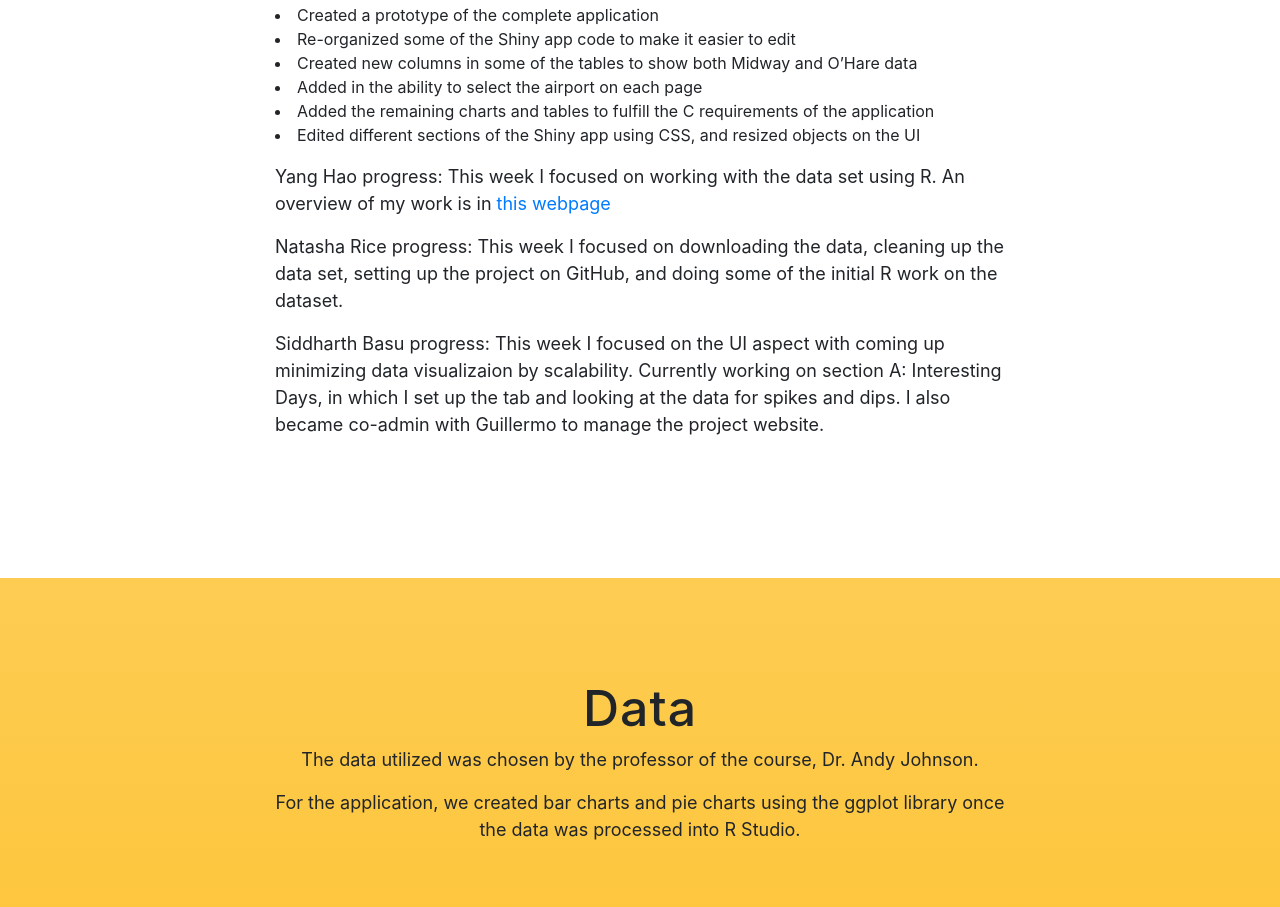
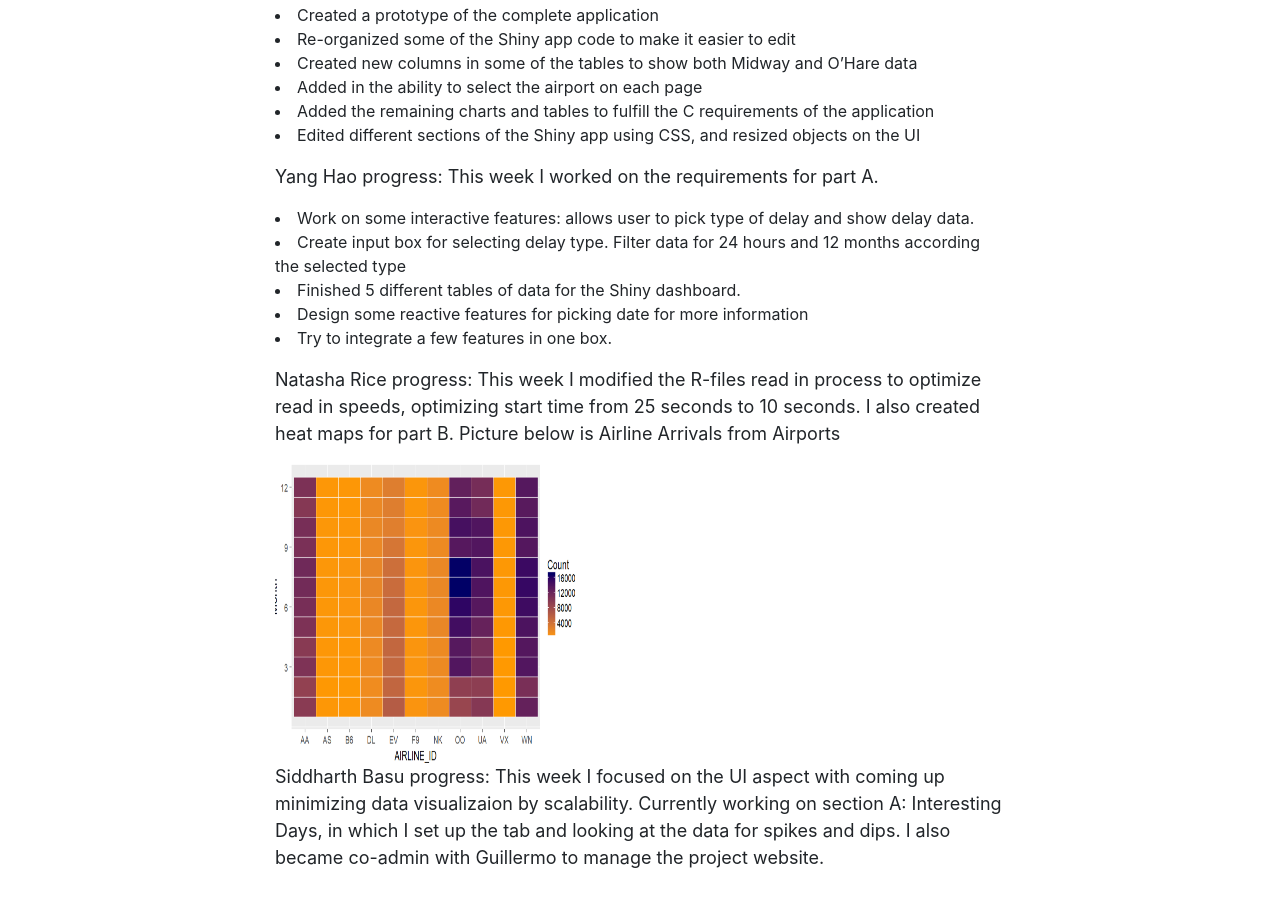
Before and after one commit to guillermokrh/CS-424---Project-2-Website, a website with bundled scripts: page index.html in a window 1280 px wide. Shown: the part 2111-3018 px from the top of the page. Built offline with nearby package versions, Linux system fonts and the light colour scheme; a web font is replaced by a local one.

Commit message:
Yang & Natasha's progress
March 8, 2018 progress update

```diff
--- a/index.html
+++ b/index.html
@@ -67,6 +67,7 @@
             </div>
                 <!-- Demo image for screen mockup, you can put an image here, some HTML, an animation, video, or anything else! -->
                 <img src="img/alpha_release.png"  width="1100" height="495">
+
         </div>
       </div>
       </section>
@@ -117,10 +118,21 @@
                 <li> Added the remaining charts and tables to fulfill the C requirements of the application </li>
                 <li> Edited different sections of the Shiny app using CSS, and resized objects on the UI </li>
             </p>
-            <p>Yang Hao progress:  This week I focused on working with the data set using R.  An overview of my work is in
-              <a href="pages/yang_hao_update_02-23-18.html">this webpage</a></p>
-            <p>Natasha Rice progress:  This week I focused on downloading the data, cleaning up the data set, setting up the project on
-              GitHub, and doing some of the initial R work on the dataset.</p>
+                <p>Yang Hao progress: This week I worked on the requirements for part A.
+
+                  <li>Work on some interactive features: allows user to pick type of delay and show delay data. </li>
+                  <li>Create input box for selecting delay type. Filter data for 24 hours and 12 months according the selected type</li>
+                  <li>Finished 5 different tables of data for the Shiny dashboard.</li>
+                  <li>Design some reactive features for picking date for more information</li>
+              <li>Try to integrate a few features in one box. </li>
+            </p>
+            <p>Natasha Rice progress:  This week I modified the R-files read in process to optimize read in speeds, optimizing start time from 25 seconds to 10 seconds. I also created heat maps for part B.
+            Picture below is Airline Arrivals from Airports</p>
+
+              <img src="img/image.png" width="300" height="300">
+
+
+
             <p>Siddharth Basu progress: This week I focused on the UI aspect with coming up minimizing data visualizaion by scalability. Currently working on section A: Interesting Days, in which I set up the tab and looking at the data for spikes and dips. I also became co-admin with Guillermo to manage the project website.
           </div>
         </div>
```
Also changed, not shown: img/image.png (added).
